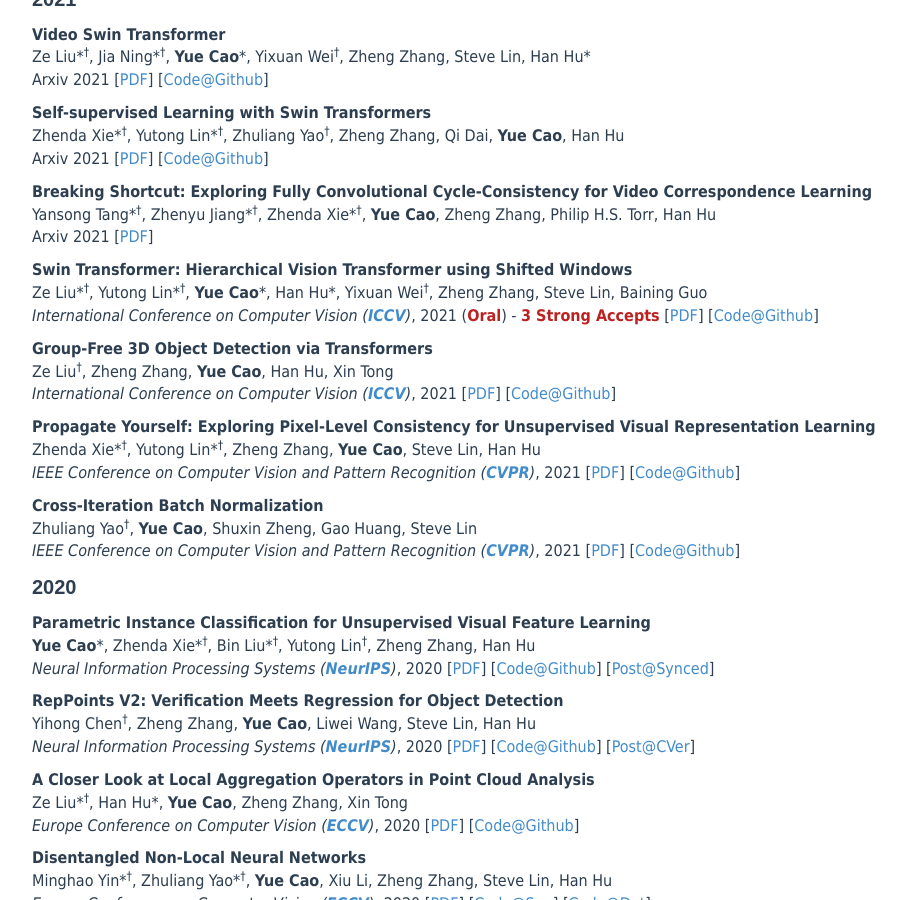
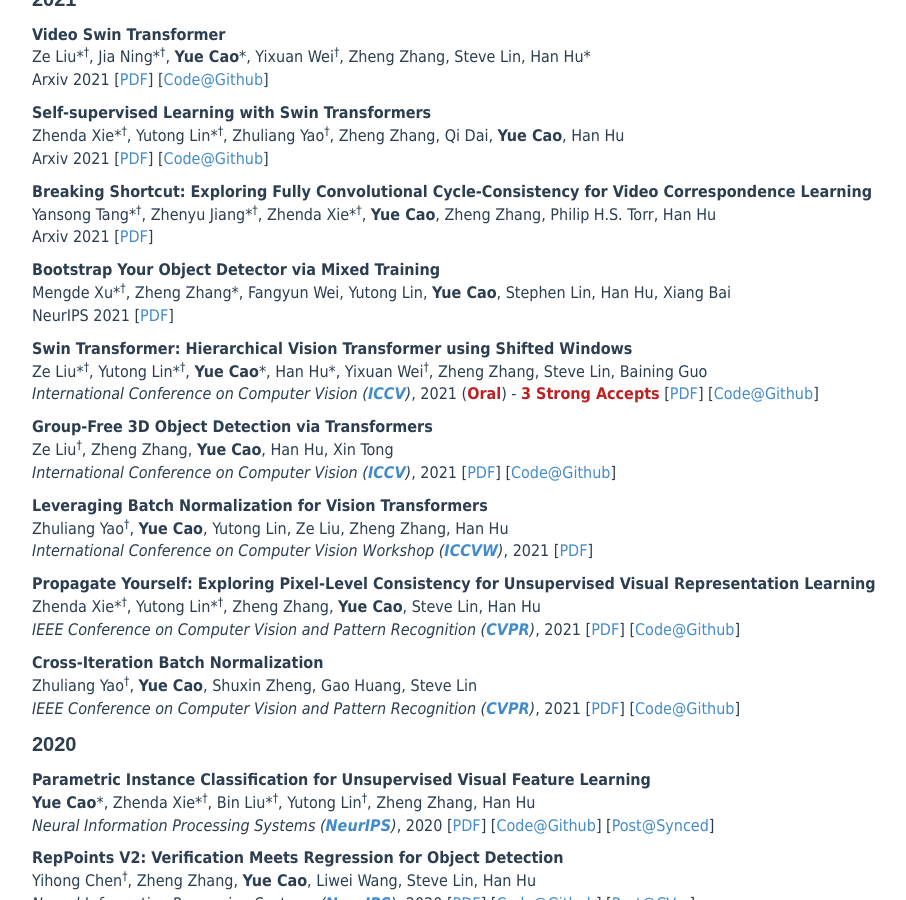
Before and after one commit to caoyue10/caoyue10.github.io, a Jekyll site: the page built from allpub.html, in a window 1280 px wide and 900 px high, scrolled down 363 px. Shown: the whole window, without its empty margins (138-1044 px from the left). Built offline with Jekyll 4.4.1, drawn with Linux system fonts in a browser that asks for light colours.

Commit message:
Update allpub.html

```diff
--- a/allpub.html
+++ b/allpub.html
@@ -20,6 +20,10 @@
             Yansong Tang*<sup><span>&#8224;</span></sup>, Zhenyu Jiang*<sup><span>&#8224;</span></sup>, Zhenda Xie*<sup><span>&#8224;</span></sup>, <strong>Yue Cao</strong>, Zheng Zhang, Philip H.S. Torr, Han Hu<br>
 	    Arxiv 2021 [<a href="https://arxiv.org/abs/2105.05838">PDF</a>]
             </p >
+	<p><strong>Bootstrap Your Object Detector via Mixed Training</strong><br>
+            Mengde Xu*<sup><span>&#8224;</span></sup>, Zheng Zhang*, Fangyun Wei, Yutong Lin, <strong>Yue Cao</strong>, Stephen Lin, Han Hu, Xiang Bai<br>
+	    NeurIPS 2021 [<a href="https://arxiv.org/abs/">PDF</a>]
+            </p >
 	<p><strong>Swin Transformer: Hierarchical Vision Transformer using Shifted Windows</strong><br>
             Ze Liu*<sup><span>&#8224;</span></sup>, Yutong Lin*<sup><span>&#8224;</span></sup>, <strong>Yue Cao</strong>*, Han Hu*, Yixuan Wei<sup><span>&#8224;</span></sup>, Zheng Zhang, Steve Lin, Baining Guo<br>
 	    <em>International Conference on Computer Vision (<a href="http://iccv2021.thecvf.com/home"><strong>ICCV</strong></a>)</em>, 2021 (<span class="highlight"><strong>Oral</strong></span>) - <span class="highlight"><strong>3 Strong Accepts</strong></span> [<a href="https://arxiv.org/abs/2103.14030">PDF</a>] [<a href="https://github.com/microsoft/Swin-Transformer">Code@Github</a>]<br>
@@ -27,6 +31,10 @@
 	<p><strong>Group-Free 3D Object Detection via Transformers</strong><br>
             Ze Liu<sup><span>&#8224;</span></sup>, Zheng Zhang, <strong>Yue Cao</strong>, Han Hu, Xin Tong<br>
 	    <em>International Conference on Computer Vision (<a href="http://iccv2021.thecvf.com/home"><strong>ICCV</strong></a>)</em>, 2021 [<a href="https://arxiv.org/abs/2104.00678">PDF</a>] [<a href="https://github.com/zeliu98/Group-Free-3D">Code@Github</a>]
+            </p >
+	<p><strong>Leveraging Batch Normalization for Vision Transformers</strong><br>
+            Zhuliang Yao<sup><span>&#8224;</span></sup>, <strong>Yue Cao</strong>, Yutong Lin, Ze Liu, Zheng Zhang, Han Hu<br>
+	    <em>International Conference on Computer Vision Workshop (<a href="http://iccv2021.thecvf.com/home"><strong>ICCVW</strong></a>)</em>, 2021 [<a href="https://arxiv.org/abs/">PDF</a>]
             </p >
 	<p><strong>Propagate Yourself: Exploring Pixel-Level Consistency for Unsupervised Visual Representation Learning</strong><br>
 	    Zhenda Xie*<sup><span>&#8224;</span></sup>, Yutong Lin*<sup><span>&#8224;</span></sup>, Zheng Zhang, <strong>Yue Cao</strong>, Steve Lin, Han Hu<br>
```
